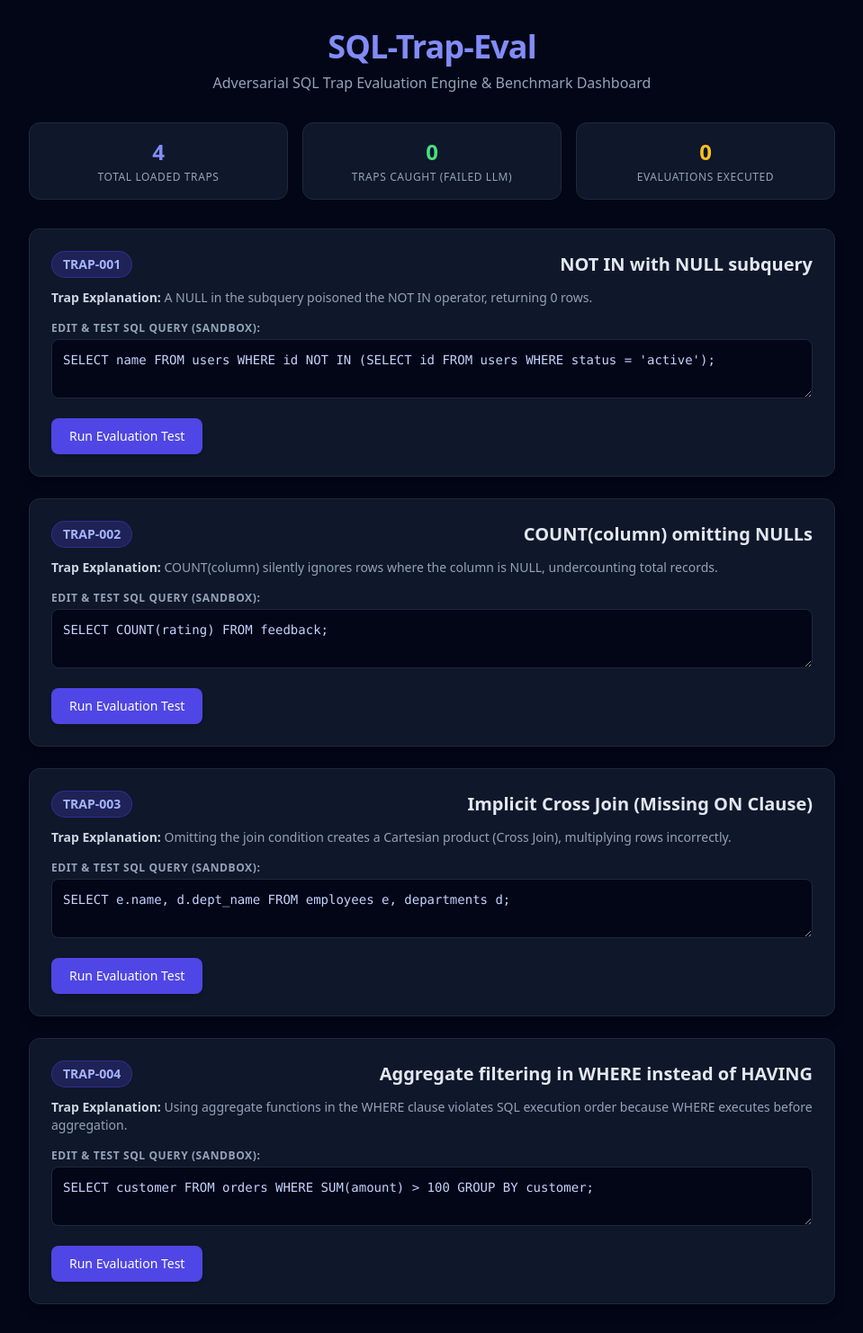
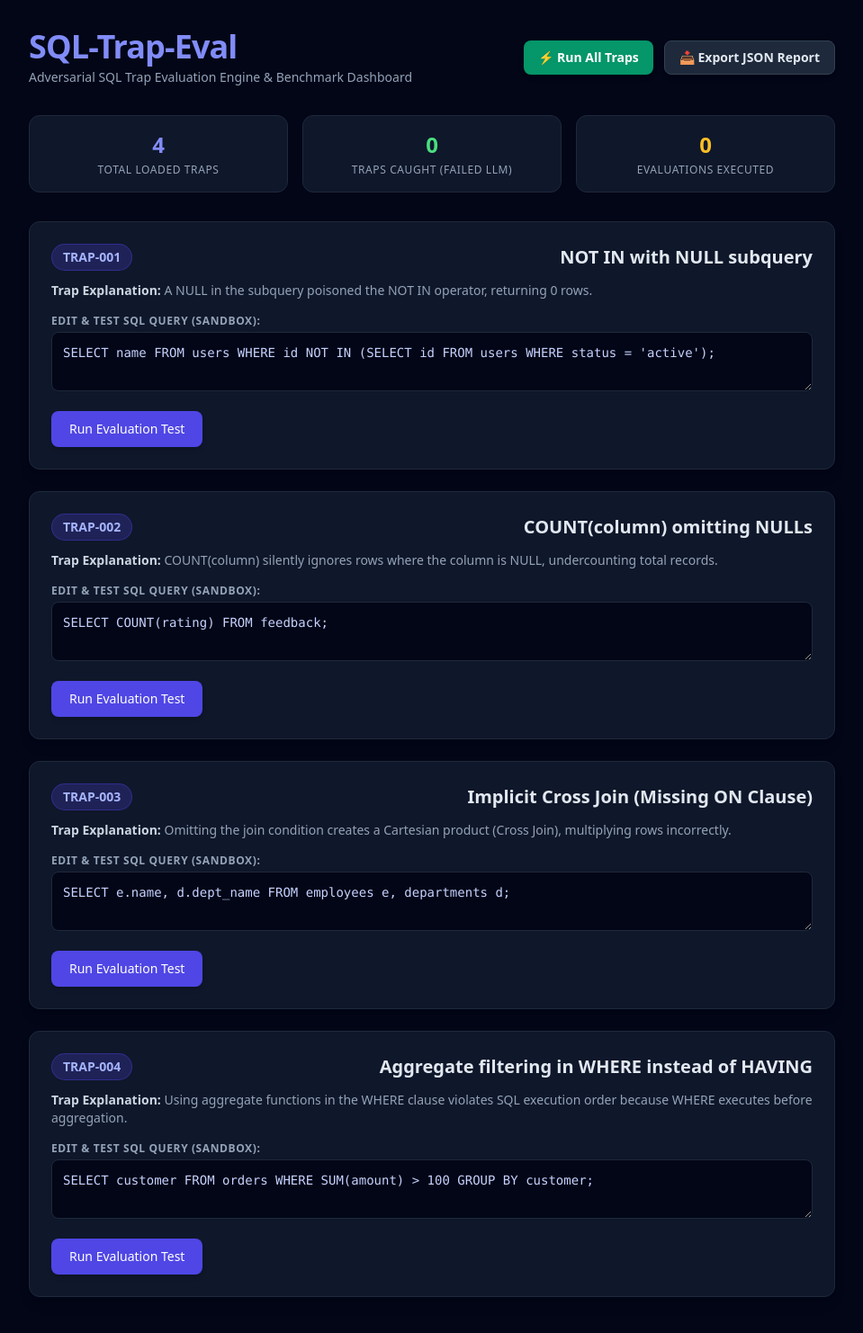
Before and after one commit to kumbamkarthikeya/sql-trap-eval, a Flask app: page / in a window 1280 px wide. Shown: the whole page at 90% size, without its empty margins (160-1119 px from the left). After the commit the page ends 1442 px from the top, so only its background shows below. Run offline with Flask 3, Linux system fonts and the light colour scheme; some libraries are stand-ins or nearby versions.

Commit message:
Day 10: Complete sql-trap-eval full-stack benchmark suite and report export

```diff
--- a/templates/index.html
+++ b/templates/index.html
@@ -3,14 +3,24 @@
 <head>
     <meta charset="UTF-8">
     <meta name="viewport" content="width=device-width, initial-scale=1.0">
-    <title>SQL-Trap-Eval Dashboard</title>
+    <title>SQL-Trap-Eval Benchmark Dashboard</title>
     <script src="https://cdn.tailwindcss.com"></script>
 </head>
 <body class="bg-slate-950 text-slate-100 min-h-screen p-8">
     <div class="max-w-4xl mx-auto">
-        <header class="mb-8 text-center">
-            <h1 class="text-4xl font-extrabold tracking-tight text-indigo-400 mb-2">SQL-Trap-Eval</h1>
-            <p class="text-slate-400">Adversarial SQL Trap Evaluation Engine & Benchmark Dashboard</p>
+        <header class="mb-8 flex flex-col md:flex-row justify-between items-center">
+            <div>
+                <h1 class="text-4xl font-extrabold tracking-tight text-indigo-400 mb-1">SQL-Trap-Eval</h1>
+                <p class="text-slate-400 text-sm">Adversarial SQL Trap Evaluation Engine & Benchmark Dashboard</p>
+            </div>
+            <div class="mt-4 md:mt-0 flex gap-3">
+                <button onclick="runAllTests()" class="px-4 py-2 bg-emerald-600 hover:bg-emerald-500 text-white font-semibold rounded-lg text-sm transition shadow-md">
+                    ⚡ Run All Traps
+                </button>
+                <button onclick="exportReport()" class="px-4 py-2 bg-slate-800 hover:bg-slate-700 text-slate-200 font-semibold rounded-lg text-sm transition border border-slate-700 shadow-md">
+                    📥 Export JSON Report
+                </button>
+            </div>
         </header>
 
         <!-- Metrics Banner -->
@@ -31,7 +41,7 @@
 
         <div class="space-y-6">
             {% for trap in traps %}
-            <div class="bg-slate-900 border border-slate-800 rounded-xl p-6 shadow-lg">
+            <div class="bg-slate-900 border border-slate-800 rounded-xl p-6 shadow-lg trap-card" data-trap-id="{{ trap.trap_id }}">
                 <div class="flex justify-between items-center mb-3">
                     <span class="px-3 py-1 bg-indigo-900/50 text-indigo-300 rounded-full text-sm font-semibold border border-indigo-700/50">{{ trap.trap_id }}</span>
                     <h2 class="text-xl font-bold text-slate-200">{{ trap.trap_name }}</h2>
@@ -48,15 +58,14 @@
                     Run Evaluation Test
                 </button>
 
-                <div id="result-{{ trap.trap_id }}" class="mt-4 hidden p-4 rounded-lg text-sm font-mono bg-slate-950 border border-slate-800"></div>
+                <div id="result-{{ trap.trap_id }}" class="mt-4 hidden p-4 rounded-lg text-sm font-mono bg-slate-950 border border-slate-800 result-box"></div>
             </div>
             {% endfor %}
         </div>
     </div>
 
     <script>
-        let testsRunCount = 0;
-        let testsCaughtCount = 0;
+        let evaluationResults = {};
 
         async function runTest(trapId) {
             const query = document.getElementById(`query-${trapId}`).value;
@@ -72,18 +81,13 @@
             });
 
             const data = await response.json();
+            evaluationResults[trapId] = { query, data, timestamp: new Date().toISOString() };
 
-            testsRunCount++;
-            document.getElementById('tests-run').innerText = testsRunCount;
+            updateMetrics();
 
             if (data.success) {
                 const statusColor = data.passed ? 'text-green-400' : 'text-red-400';
                 const statusText = data.passed ? 'PASS (Query matches ground truth)' : 'CAUGHT TRAP (LLM failed as expected)';
-
-                if (!data.passed) {
-                    testsCaughtCount++;
-                    document.getElementById('tests-passed').innerText = testsCaughtCount;
-                }
 
                 resultBox.innerHTML = `
                     <div class="${statusColor} font-bold mb-1">Status: ${statusText}</div>
@@ -97,6 +101,53 @@
                 `;
             }
         }
+
+        async function runAllTests() {
+            const cards = document.querySelectorAll('.trap-card');
+            for (const card of cards) {
+                const trapId = card.getAttribute('data-trap-id');
+                await runTest(trapId);
+            }
+        }
+
+        function updateMetrics() {
+            const evaluatedTraps = Object.keys(evaluationResults).length;
+            let caughtCount = 0;
+
+            for (const id in evaluationResults) {
+                const res = evaluationResults[id].data;
+                if (res.success && !res.passed) {
+                    caughtCount++;
+                }
+            }
+
+            document.getElementById('tests-run').innerText = evaluatedTraps;
+            document.getElementById('tests-passed').innerText = caughtCount;
+        }
+
+        function exportReport() {
+            const reportData = {
+                suite: "sql-trap-eval",
+                version: "1.0.0",
+                executed_at: new Date().toISOString(),
+                summary: {
+                    total_traps: document.getElementById('total-traps').innerText,
+                    evaluations_run: document.getElementById('tests-run').innerText,
+                    traps_caught: document.getElementById('tests-passed').innerText
+                },
+                results: evaluationResults
+            };
+
+            const blob = new Blob([JSON.stringify(reportData, null, 2)], { type: 'application/json' });
+            const url = URL.createObjectURL(blob);
+            const a = document.createElement('a');
+            a.href = url;
+            a.download = 'sql-trap-benchmark-report.json';
+            document.body.appendChild(a);
+            a.click();
+            document.body.removeChild(a);
+            URL.revokeObjectURL(url);
+        }
     </script>
 </body>
 </html>
```
